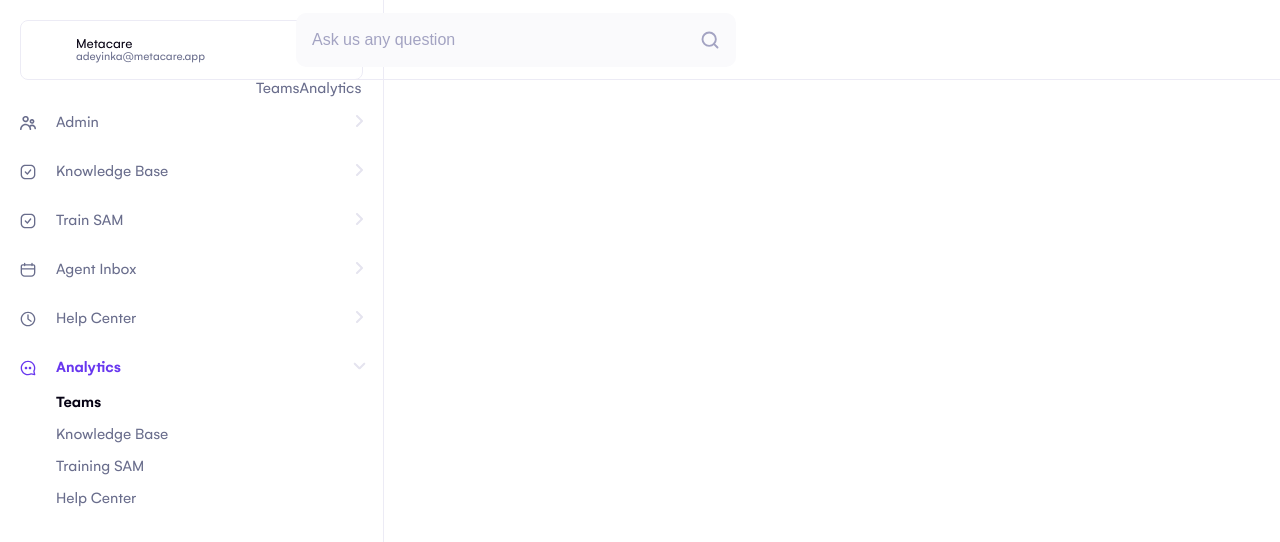
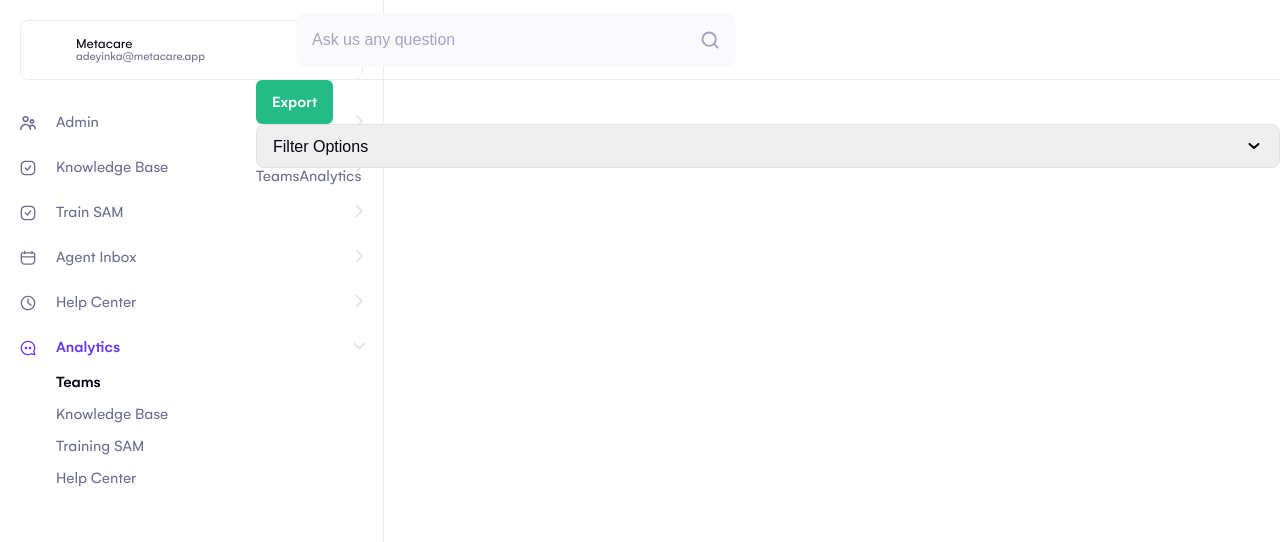
Before and after one commit to justsolomon/analytics-dashboard, a React (Create React App) app: page / in a window 1280 px wide. Shown: the top 542 px of the page. Built offline with nearby package versions, Linux system fonts and the light colour scheme.

Commit message:
Implement Select component

```diff
--- a/src/components/global/Button/button.module.scss
+++ b/src/components/global/Button/button.module.scss
@@ -4,14 +4,14 @@
 .button {
   @include flex-center();
 
-  height: 40px;
+  height: 44px;
   padding: 0 16px;
   border: none;
+  color: $white;
+  font-size: $font-size--base;
+  font-weight: $font-weight--medium;
+  border-radius: $border-radius--sm;
   cursor: pointer;
-  color: $primary-color;
-  font-size: $font-size--base;
-  font-weight: $font-weight--bold;
-  border-radius: $border-radius--sm;
 
   &:focus-visible {
     outline: none;
@@ -39,8 +39,9 @@
   }
 
   &--transparent {
+    padding: 0;
+    color: $primary-color;
     background-color: transparent;
-    padding: 0;
 
     &:disabled:hover {
       background-color: transparent;
@@ -51,4 +52,8 @@
     padding: 0 10px;
     height: 32px;
   }
+
+  &--default {
+    width: 105px;
+  }
 }
--- a/src/components/global/Button/index.tsx
+++ b/src/components/global/Button/index.tsx
@@ -6,8 +6,6 @@ export interface ButtonProps
   iconButton?: boolean;
   children: React.ReactNode;
 }
-
-console.log(styles);
 
 const Button = ({
   children,
--- a/src/components/global/Input/input.module.scss
+++ b/src/components/global/Input/input.module.scss
@@ -2,20 +2,7 @@
 @import 'styles/mixins';
 
 .input {
-  &-group {
-    @include position();
-  }
-
-  height: 44px;
-  width: 100%;
-  padding: 0 16px;
-  border: 1px solid $border-color;
-  border-radius: $border-radius--md;
-  font-size: $font-size--base;
-
-  &:focus {
-    outline: none;
-  }
+  @include input();
 
   &::placeholder {
     color: $secondary-color;
--- a/src/components/global/Layout/index.tsx
+++ b/src/components/global/Layout/index.tsx
@@ -1,4 +1,6 @@
+import Button from '../Button';
 import Header from '../Header';
+import Select from '../Select/select';
 import Sidebar from '../Sidebar';
 import styles from './layout.module.scss';
 
@@ -11,7 +13,11 @@ const Layout = ({ children }: LayoutProps) => {
     <>
       <Sidebar />
       <Header />
-      <main className={styles['main-content']}>{children}</main>
+      <main className={styles['main-content']}>
+        <Button useDefaultWidth>Export</Button>
+        <Select placeholder="Filter Options" options={[]} />
+        {children}
+      </main>
     </>
   );
 };
--- a/src/components/global/Select/select.module.scss
+++ b/src/components/global/Select/select.module.scss
@@ -0,0 +1,17 @@
+@import 'styles/variables';
+@import 'styles/mixins';
+
+.select {
+  @include input();
+
+  -webkit-appearance: none;
+  -moz-appearance: none;
+  appearance: none;
+
+  &__icon {
+    svg {
+      @include size(16px);
+      @include position(absolute, 14px, 18px);
+    }
+  }
+}
--- a/src/components/global/Select/select.tsx
+++ b/src/components/global/Select/select.tsx
@@ -1,7 +1,35 @@
 import styles from './select.module.scss';
+import { ReactComponent as ArrowDownIcon } from 'assets/vectors/arrow-down.svg';
 
-const Select = () => {
-  return <div>Select</div>;
+interface Option {
+  value: string;
+  label?: string;
+}
+
+interface SelectProps extends React.SelectHTMLAttributes<HTMLSelectElement> {
+  options: Option[];
+  placeholder?: string;
+  icon?: React.ReactNode;
+}
+
+const Select = ({ placeholder, options, icon, ...rest }: SelectProps) => {
+  return (
+    <div className={styles['select-group']}>
+      <select {...rest} className={styles['select']}>
+        {placeholder ? <option value="">{placeholder}</option> : null}
+
+        {options.map(({ value, label }, index) => (
+          <option value={value} key={index}>
+            {label || value}
+          </option>
+        ))}
+      </select>
+
+      <span className={styles['select__icon']}>
+        {icon ?? <ArrowDownIcon />}
+      </span>
+    </div>
+  );
 };
 
 export default Select;
--- a/src/components/global/Sidebar/subcomponents/NavLinkMenu/navLinkMenu.module.scss
+++ b/src/components/global/Sidebar/subcomponents/NavLinkMenu/navLinkMenu.module.scss
@@ -2,7 +2,7 @@
 @import 'styles/mixins';
 
 .nav-link-menu {
-  margin-bottom: 28px;
+  margin-bottom: 24px;
 
   &__button {
     width: 100%;
--- a/src/styles/_mixins.scss
+++ b/src/styles/_mixins.scss
@@ -38,6 +38,11 @@
   left: $left;
 }
 
+@mixin size($size) {
+  height: $size;
+  width: $size;
+}
+
 @mixin layout-main {
   margin-left: 20%;
 
@@ -45,3 +50,22 @@
     margin-left: 30%;
   }
 }
+
+@mixin input {
+  height: 44px;
+  width: 100%;
+  padding: 0 16px;
+  border: 1px solid $input-border-color;
+  border-radius: $border-radius--md;
+  color: $text-black;
+  font-size: $font-size--base;
+  font-weight: $font-weight--medium;
+
+  &:focus {
+    outline: none;
+  }
+
+  &-group {
+    @include position();
+  }
+}
--- a/src/styles/_variables.scss
+++ b/src/styles/_variables.scss
@@ -2,7 +2,7 @@
 
 $font-family: 'Gelion', sans-serif;
 $font-weight--normal: 400;
-$font-weight--medium: 600;
+$font-weight--medium: 500;
 $font-weight--bold: 700;
 
 $font-size--xs: 12px;
@@ -25,6 +25,7 @@ $brand-color--primary: #25bb87;
 $brand-color--secondary: #22aa7b;
 $brand-color--tertiary: #19805c;
 $border-color: #ecebf5;
+$input-border-color: #e1e1eb;
 $header-input-bg: #fafafc;
 
 $border-radius--sm: 6px;
```
Also changed, not shown: src/assets/vectors/arrow-down.svg (added).
